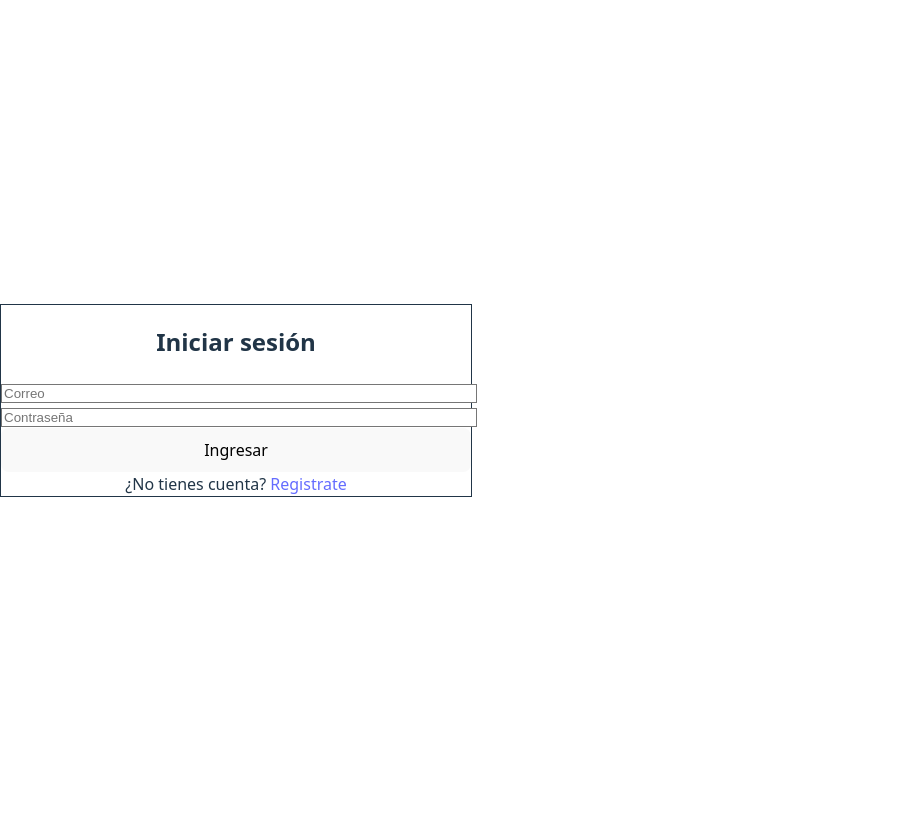
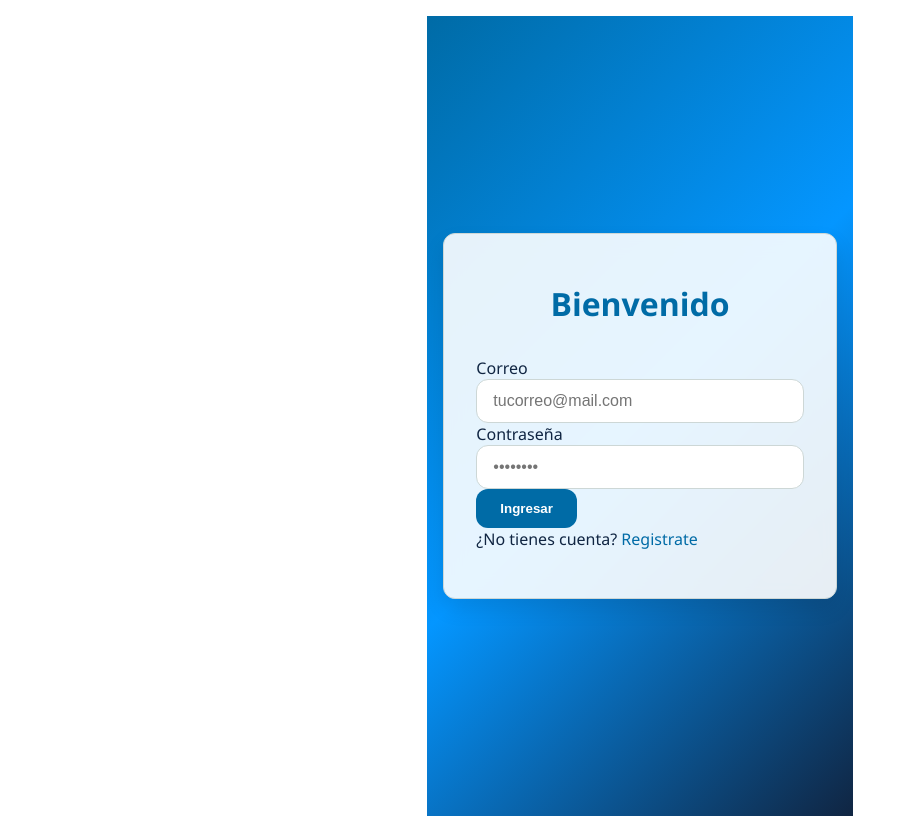
Before and after one commit to LeonelBM123/edu_ai, a React (Vite) app: page / in a window 1280 px wide. Shown: the whole page, without its empty margins (0-916 px from the left). Before the commit the page ends 800 px from the top, so only its background shows below. Built offline with nearby package versions, Linux system fonts and the light colour scheme.

Commit message:
cambio de tailwind a css

```diff
--- a/postcss.config.cjs
+++ /dev/null
@@ -1,6 +0,0 @@
-module.exports = {
-  plugins: {
-    '@tailwindcss/postcss': {},
-    autoprefixer: {},
-  },
-};
--- a/src/index.css
+++ b/src/index.css
@@ -1,72 +1,149 @@
-@tailwind base;
-@tailwind components;
-@tailwind utilities;
+/* =================== RESET Y BASE =================== */
+:root {
+  --color-primary: #006BA6;
+  --color-secondary: #0496FF;
+  --color-accent: #FFBF47;
+  --color-danger: #D81159;
+  --color-highlight: #8F2D56;
+  --color-dark: #102542;
+  --color-warning: #F87060;
+  --color-soft: #CDD7D6;
+  --color-beige: #B3A394;
+  --color-white: #FFFFFF;
 
-:root {
-  font-family: system-ui, Avenir, Helvetica, Arial, sans-serif;
-  line-height: 1.5;
-  font-weight: 400;
+  --font-main: 'Segoe UI', Tahoma, Geneva, Verdana, sans-serif;
+  --radius: 12px;
+  --transition: all 0.3s ease;
+  --shadow: 0 10px 20px rgba(0, 0, 0, 0.1);
+  --blur: blur(10px);
+}
 
-  color-scheme: light dark;
-  color: rgba(255, 255, 255, 0.87);
-  background-color: #242424;
+* {
+  margin: 0;
+  padding: 0;
+  box-sizing: border-box;
+}
 
-  font-synthesis: none;
-  text-rendering: optimizeLegibility;
-  -webkit-font-smoothing: antialiased;
-  -moz-osx-font-smoothing: grayscale;
+html {
+  scroll-behavior: smooth;
+  font-family: var(--font-main);
+}
+
+body {
+  min-height: 100vh;
+  background-color: var(--color-white);
+  color: var(--color-dark);
+  display: flex;
+  align-items: center;
+  justify-content: center;
+  padding: 1rem;
+}
+
+/* =================== TIPOGRAFÍA =================== */
+h1, h2, h3, h4, h5 {
+  font-weight: 700;
+  color: var(--color-dark);
+}
+
+p {
+  line-height: 1.6;
+  color: var(--color-dark);
 }
 
 a {
-  font-weight: 500;
-  color: #646cff;
-  text-decoration: inherit;
+  text-decoration: none;
+  color: var(--color-primary);
+  transition: var(--transition);
 }
 a:hover {
-  color: #535bf2;
+  color: var(--color-secondary);
 }
 
-body {
-  margin: 0;
-  display: flex;
-  place-items: center;
-  min-width: 320px;
-  min-height: 100vh;
+/* =================== BOTONES =================== */
+.btn {
+  background-color: var(--color-primary);
+  color: var(--color-white);
+  border: none;
+  border-radius: var(--radius);
+  padding: 0.75rem 1.5rem;
+  font-weight: 600;
+  cursor: pointer;
+  transition: var(--transition);
 }
 
-h1 {
-  font-size: 3.2em;
-  line-height: 1.1;
+.btn:hover {
+  background-color: var(--color-secondary);
 }
 
-button {
-  border-radius: 8px;
-  border: 1px solid transparent;
-  padding: 0.6em 1.2em;
-  font-size: 1em;
-  font-weight: 500;
-  font-family: inherit;
-  background-color: #1a1a1a;
-  cursor: pointer;
-  transition: border-color 0.25s;
-}
-button:hover {
-  border-color: #646cff;
-}
-button:focus,
-button:focus-visible {
-  outline: 4px auto -webkit-focus-ring-color;
+/* =================== FORMULARIOS =================== */
+input, textarea, select {
+  width: 100%;
+  padding: 0.75rem 1rem;
+  border: 1px solid var(--color-soft);
+  border-radius: var(--radius);
+  font-size: 1rem;
+  transition: var(--transition);
+  background-color: #fff;
+  color: var(--color-dark);
 }
 
-@media (prefers-color-scheme: light) {
-  :root {
-    color: #213547;
-    background-color: #ffffff;
+input:focus, textarea:focus, select:focus {
+  outline: none;
+  border-color: var(--color-primary);
+  box-shadow: 0 0 0 2px var(--color-primary + 20%);
+}
+
+/* =================== CONTENEDORES =================== */
+.container {
+  max-width: 1280px;
+  margin: 0 auto;
+  padding: 1rem;
+}
+
+.card {
+  background: white;
+  border: 1px solid var(--color-soft);
+  border-radius: var(--radius);
+  padding: 2rem;
+  box-shadow: 0 4px 10px rgba(0,0,0,0.05);
+}
+
+/* =================== UTILIDADES =================== */
+.text-center {
+  text-align: center;
+}
+.text-danger {
+  color: var(--color-danger);
+}
+.mt-1 { margin-top: 0.25rem; }
+.mt-2 { margin-top: 0.5rem; }
+.mt-4 { margin-top: 1rem; }
+.mb-4 { margin-bottom: 1rem; }
+
+.flex {
+  display: flex;
+}
+.flex-col {
+  flex-direction: column;
+}
+.items-center {
+  align-items: center;
+}
+.justify-center {
+  justify-content: center;
+}
+
+/* =================== RESPONSIVE =================== */
+@media (max-width: 768px) {
+  .container {
+    padding: 1rem;
   }
-  a:hover {
-    color: #747bff;
+
+  .card {
+    padding: 1.5rem;
   }
-  button {
-    background-color: #f9f9f9;
+
+  h1 {
+    font-size: 2rem;
   }
 }
--- a/src/pages/Login.jsx
+++ b/src/pages/Login.jsx
@@ -1,6 +1,7 @@
 import { useState } from 'react';
 import { useNavigate } from 'react-router-dom';
 import { supabase } from '../supabaseClient';
+import '../styles/Login.css';
 
 export default function Login() {
   const [email, setEmail] = useState('');
@@ -12,11 +13,7 @@ export default function Login() {
     e.preventDefault();
     setError('');
 
-    // 1. Login con supabase
-    const { data, error } = await supabase.auth.signInWithPassword({
-      email,
-      password,
-    });
+    const { data, error } = await supabase.auth.signInWithPassword({ email, password });
 
     if (error) {
       setError(error.message);
@@ -25,7 +22,6 @@ export default function Login() {
 
     const userId = data.user.id;
 
-    // 2. Consultar el rol en la tabla usuario
     const { data: usuarioData, error: usuarioError } = await supabase
       .from('usuario')
       .select('rol')
@@ -37,7 +33,6 @@ export default function Login() {
       return;
     }
 
-    // 3. Redirigir según el rol
     if (usuarioData.rol === 'estudiante') {
       navigate('/estudiantelayout');
     } else if (usuarioData.rol === 'docente') {
@@ -48,46 +43,42 @@ export default function Login() {
   };
 
   return (
-    <div className="min-h-screen bg-gradient-to-br from-primary to-dark flex items-center justify-center p-4">
-      <div className="bg-white w-full max-w-md p-8 rounded-3xl shadow-lg border border-gray-200 animate-fade-in">
-        <h2 className="text-3xl font-bold text-center text-primary mb-6">Iniciar sesión</h2>
+    <div className="login-container">
+      <div className="login-card">
+        <h2 className="login-title">Bienvenido</h2>
 
-        <form onSubmit={handleLogin} className="space-y-5">
+        <form onSubmit={handleLogin} className="login-form">
+          <div className="form-group">
+            <label>Correo</label>
             <input
               type="email"
-            placeholder="Correo"
-            className="w-full px-4 py-3 rounded-xl border border-gray-300 focus:outline-none focus:ring-2 focus:ring-secondary"
+              placeholder="tucorreo@mail.com"
               value={email}
               onChange={(e) => setEmail(e.target.value)}
               required
             />
+          </div>
 
+          <div className="form-group">
+            <label>Contraseña</label>
             <input
               type="password"
-            placeholder="Contraseña"
-            className="w-full px-4 py-3 rounded-xl border border-gray-300 focus:outline-none focus:ring-2 focus:ring-secondary"
+              placeholder="••••••••"
               value={password}
               onChange={(e) => setPassword(e.target.value)}
               required
             />
+          </div>
 
-          <button
-            type="submit"
-            className="w-full py-3 bg-primary text-white rounded-xl hover:bg-secondary transition-all font-semibold"
-          >
+          <button type="submit" className="btn">
             Ingresar
           </button>
         </form>
 
-        {error && (
-          <p className="text-danger mt-4 text-center font-medium">{error}</p>
-        )}
+        {error && <p className="error-text">{error}</p>}
 
-        <div className="text-center mt-6 text-sm">
-          ¿No tienes cuenta?{' '}
-          <a href="/register" className="text-secondary font-semibold hover:underline">
-            Registrate
-          </a>
+        <div className="register-link">
+          ¿No tienes cuenta? <a href="/register">Registrate</a>
         </div>
       </div>
     </div>
--- /dev/null
+++ b/src/styles/Login.css
@@ -0,0 +1,41 @@
+.login-container {
+  min-height: 100vh;
+  background: linear-gradient(135deg, var(--color-primary), var(--color-secondary), var(--color-dark));
+  display: flex;
+  align-items: center;
+  justify-content: center;
+  padding: 1rem;
+}
+
+.login-card {
+  width: 100%;
+  max-width: 400px;
+  background-color: rgba(255, 255, 255, 0.9);
+  backdrop-filter: var(--blur);
+  border-radius: var(--radius);
+  box-shadow: var(--shadow);
+  padding: 3rem 2rem;
+  animation: fadeIn 0.5s ease-in;
+  border: 1px solid var(--color-soft);
+}
+
+.login-title {
+  font-size: 2rem;
+  font-weight: 800;
+  color: var(--color-primary);
+  text-align: center;
+  margin-bottom: 2rem;
+}
+
+/* ... y así con todo lo demás ... */
+
+.error-text {
+  color: var(--color-danger);
+  text-align: center;
+  margin-top: 1rem;
+  font-weight: 500;
+}
+
+.register-link a:hover {
+  color: var(--color-accent);
+}
--- a/tailwind.config.js
+++ /dev/null
@@ -1,35 +0,0 @@
-/*npm install -D @tailwindcss/postcss*/
-
-/** @type {import('tailwindcss').Config} */
-module.exports = {
-  content: [
-    "./index.html",
-    "./src/**/*.{js,ts,jsx,tsx}",
-  ],
-  theme: {
-    extend: {
-      colors: {
-        primary: '#006BA6',
-        secondary: '#0496FF',
-        accent: '#FFBF47',
-        danger: '#D81159',
-        highlight: '#8F2D56',
-        dark: '#102542',
-        warning: '#F87060',
-        soft: '#CDD7D6',
-        beige: '#B3A394',
-        white: '#FFFFFF',
-      },
-      animation: {
-        'fade-in': 'fadeIn 0.5s ease-out',
-      },
-      keyframes: {
-        fadeIn: {
-          '0%': { opacity: '0', transform: 'scale(0.95)' },
-          '100%': { opacity: '1', transform: 'scale(1)' },
-        },
-      },
-    },
-  },
-  plugins: [],
-};
```
Lines whose indentation alone changed are shown as unchanged.
